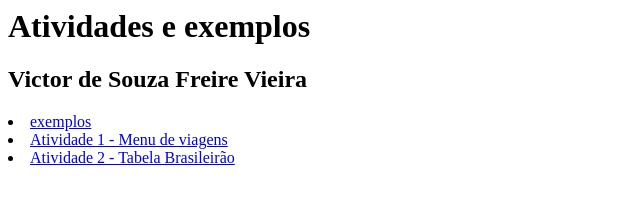
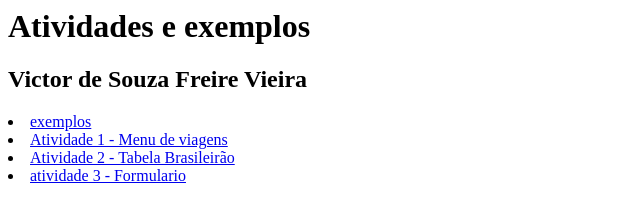
Before and after one commit to victor197766/victor197766.github.io, a plain HTML site: page index.html in a window 1280 px wide. Shown: the whole page, without its empty margins (0-640 px from the left). Drawn offline with Linux system fonts and the light colour scheme.

Commit message:
Update index.html

```diff
--- a/index.html
+++ b/index.html
@@ -14,3 +14,4 @@
             <li><a href="exemplos.html">exemplos</a></li>
             <li><a href="atv1.html">Atividade 1 - Menu de viagens</a></li>
             <li><a href="atv2.html">Atividade 2 - Tabela Brasileirão</a></li>
+            <li><a href="atv3.html">atividade 3 - Formulario</li>
```
